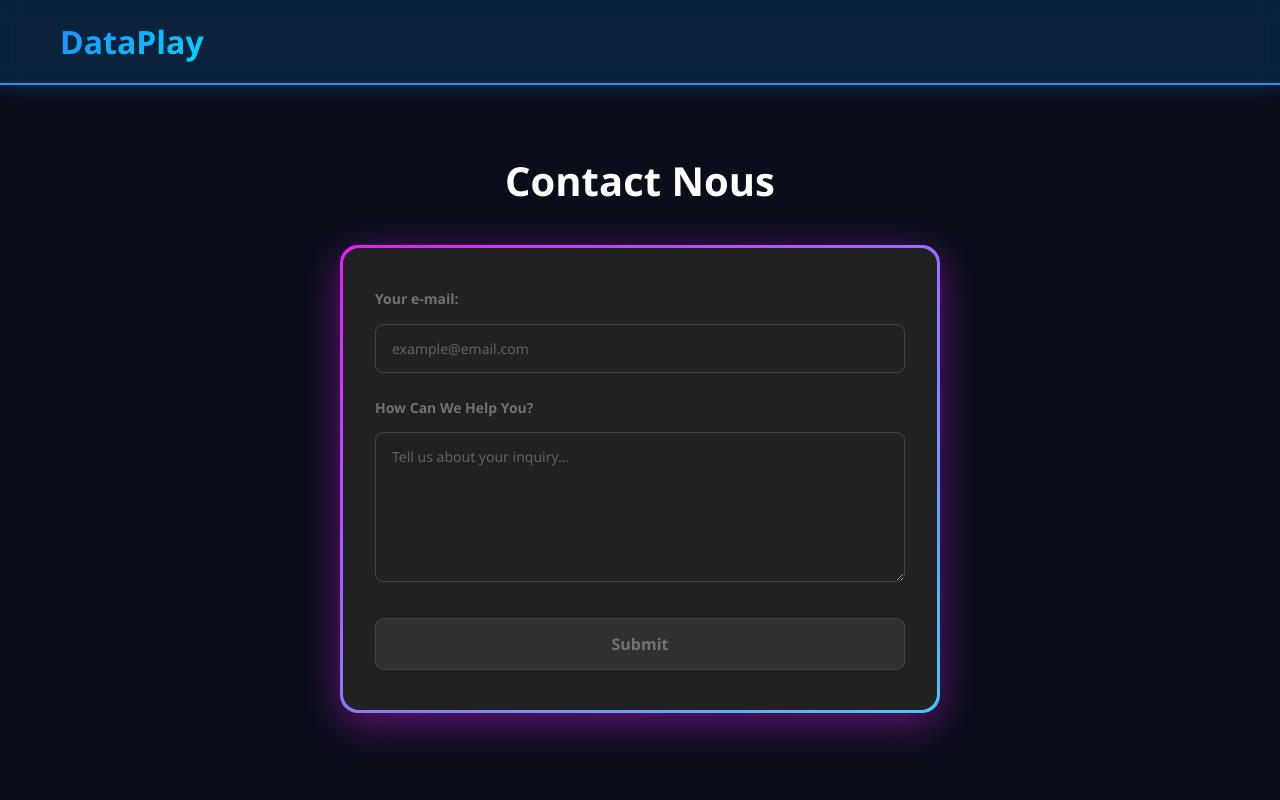
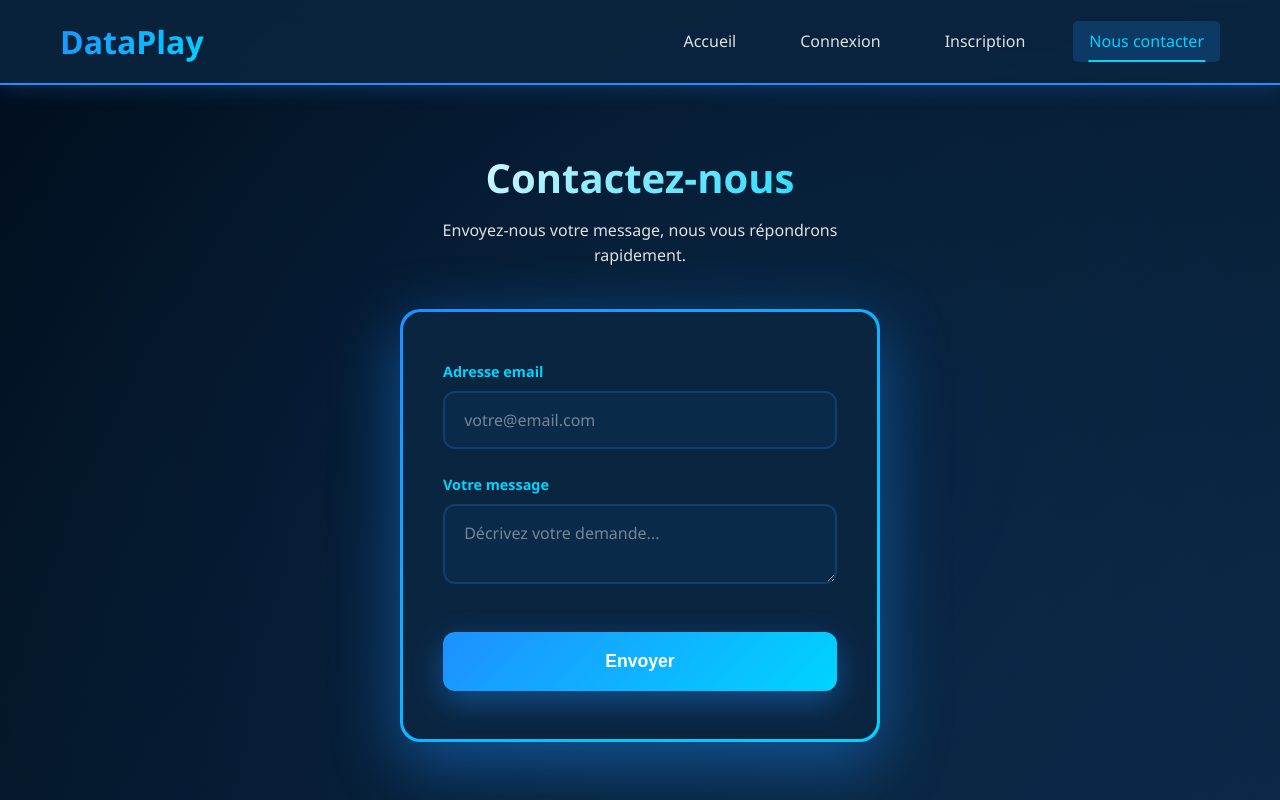
Before and after one commit to KhaledKhalil711/DataPlay, a Django app: page /contact/ in a window 1280 px wide. Run offline with Django 4.2, Linux system fonts and the light colour scheme.

Commit message:
dernière version mem style contacter nous

```diff
--- a/analysis/templates/contact.html
+++ b/analysis/templates/contact.html
@@ -7,39 +7,71 @@
     <title>Contact - DataPlay</title>
     <link rel="stylesheet" href="{% static 'styles.css' %}" />
   </head>
-  <body class="contact-page">
+  <body class="auth-page">
+    <!-- Header -->
     <header class="header">
       <div class="container">
         <h1 class="logo-text"><a href="{% url 'home' %}">DataPlay</a></h1>
+        <nav class="nav">
+          <a href="{% url 'home' %}" class="nav-link">Accueil</a>
+          <a href="{% url 'connecter' %}" class="nav-link">Connexion</a>
+          <a href="{% url 'register' %}" class="nav-link">Inscription</a>
+          <a href="{% url 'contact' %}" class="nav-link active">Nous contacter</a>
+        </nav>
       </div>
     </header>
 
-    <h2 class="section-title">Contact Nous</h2>
+    <!-- Formulaire contact -->
+    <div class="auth-container">
+      <div class="auth-title">
+        <h2>Contactez-nous</h2>
+        <p>Envoyez-nous votre message, nous vous répondrons rapidement.</p>
+      </div>
 
-    <div class="form-container">
-      <form class="form" method="post">
+      <div class="auth-card">
+        <div class="auth-card-inner">
+          <!-- Affichage des messages -->
+          {% if messages %}
+            {% for message in messages %}
+              <div class="auth-message {% if message.tags %}{{ message.tags }}{% endif %}">
+                {{ message }}
+              </div>
+            {% endfor %}
+          {% endif %}
+
+          <!-- Formulaire -->
+          <form class="auth-form" method="POST" action="{% url 'contact' %}">
             {% csrf_token %}
-        <div class="form-group">
-          <label for="email">Your e-mail:</label>
+
+            <div class="auth-input-group">
+              <label for="email">Adresse email</label>
               <input
                 type="email"
                 id="email"
                 name="email"
-            placeholder="example@email.com"
+                class="auth-input"
+                placeholder="votre@email.com"
                 required
               />
             </div>
-        <div class="form-group">
-          <label for="message">How Can We Help You?</label>
+
+            <div class="auth-input-group">
+              <label for="message">Votre message</label>
               <textarea
+                id="message"
                 name="message"
-            id="message"
-            placeholder="Tell us about your inquiry..."
+                class="auth-input"
+                placeholder="Décrivez votre demande..."
                 required
               ></textarea>
             </div>
-        <button class="form-submit-btn" type="submit">Submit</button>
+
+            <button type="submit" class="auth-submit-btn">
+              Envoyer
+            </button>
           </form>
+        </div>
+      </div>
     </div>
   </body>
 </html>
```
Also changed, not shown: db.sqlite3. Lines whose indentation alone changed are shown as unchanged.
